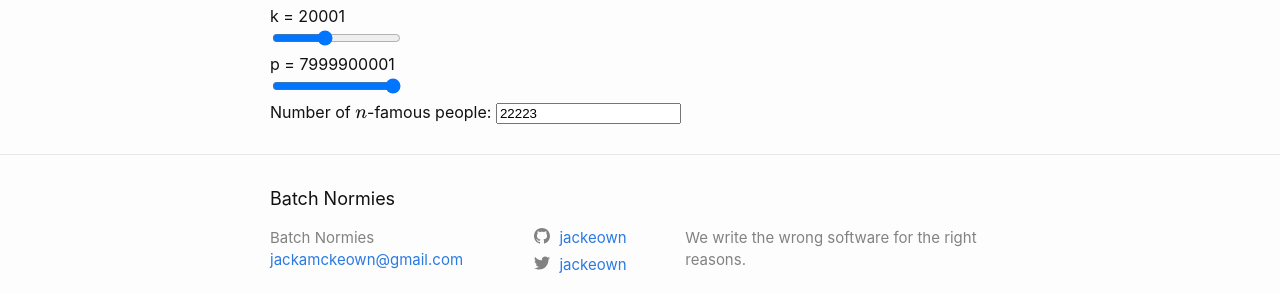
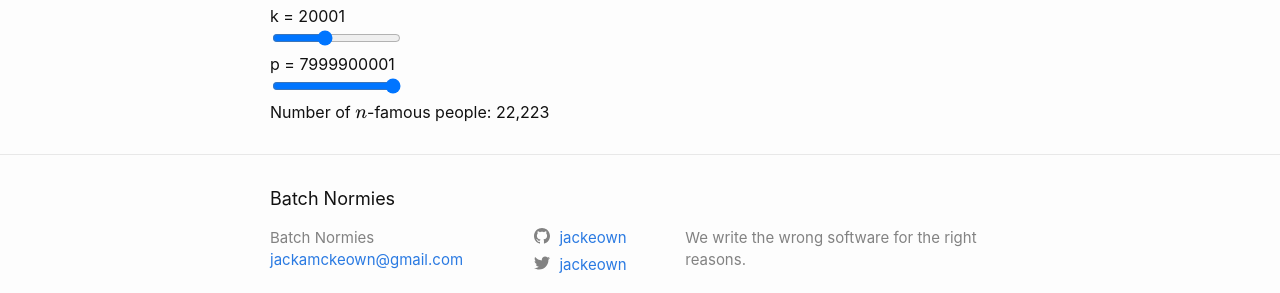
Before and after one commit to jackeown/jackeown.github.io, a Jekyll site: the page built from _posts/2023-07-25-how-many-can-be-famous.html, in a window 1280 px wide. Shown: the part 788-1081 px from the top of the page. Built offline with Jekyll 4.4.1, drawn with Linux system fonts in a browser that asks for light colours; formulas are drawn with MathJax 3.

Commit message:
added post

```diff
--- a/_posts/2023-07-25-how-many-can-be-famous.html
+++ b/_posts/2023-07-25-how-many-can-be-famous.html
@@ -52,7 +52,7 @@ occupied is the same regardless.
 <input id="p" type="range" min="1" max="8000000000" step="100000" value="8000000000" oninput="updateNFamous()"><br>
 
 Number of \(n\)-famous people:
-<input type="text" id="fame" value="">
+<span id="fame">
 
 
 
```
Also changed, not shown: other parts of _posts/2023-07-25-how-many-can-be-famous.html (+9 -1 lines).
